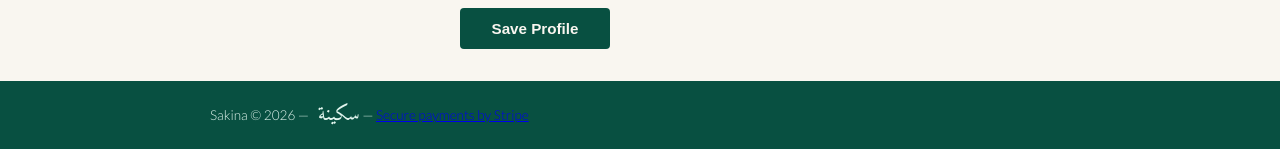
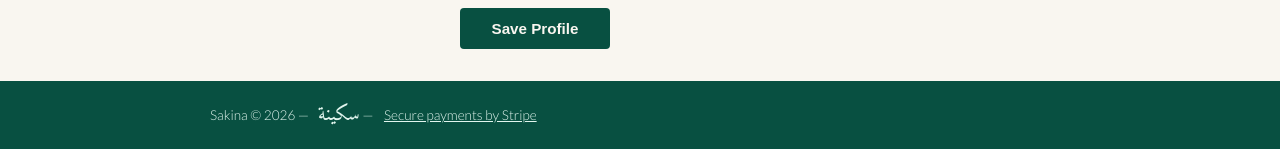
Before and after one commit to Sascha-netizen/sakina_matchmaking, a Django app: page /profile/create/ in a window 1280 px wide. Shown: the part 1455-1604 px from the top of the page. Run offline with Django 4.2, Linux system fonts and the light colour scheme; the visitor is signed in with stand-in values (Sample User, id 1); data that the repository does not hold is empty.

```diff
--- a/static/css/base.css
+++ b/static/css/base.css
@@ -619,3 +619,8 @@ form button[type="submit"]:hover {
     background-color: white;
     margin-top: 0.2rem;
 }
+
+footer a {
+    color: #E1F5EE;
+    margin-left: 0.5rem;
+}
```
